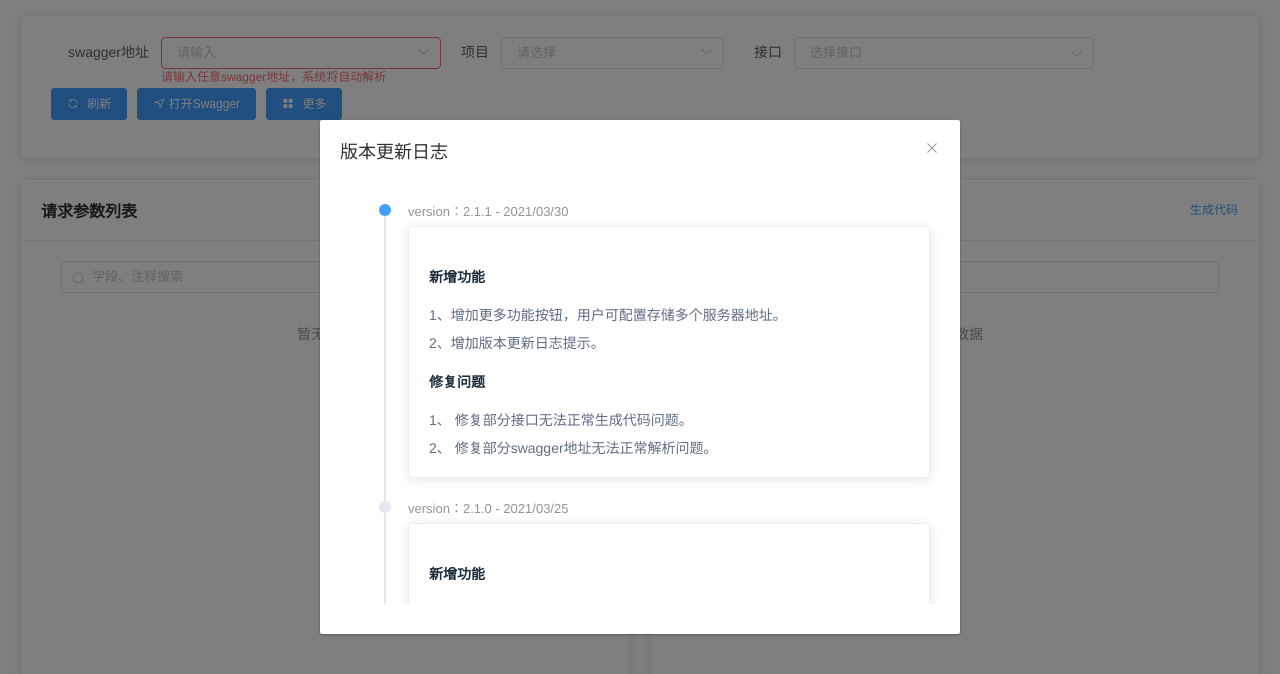
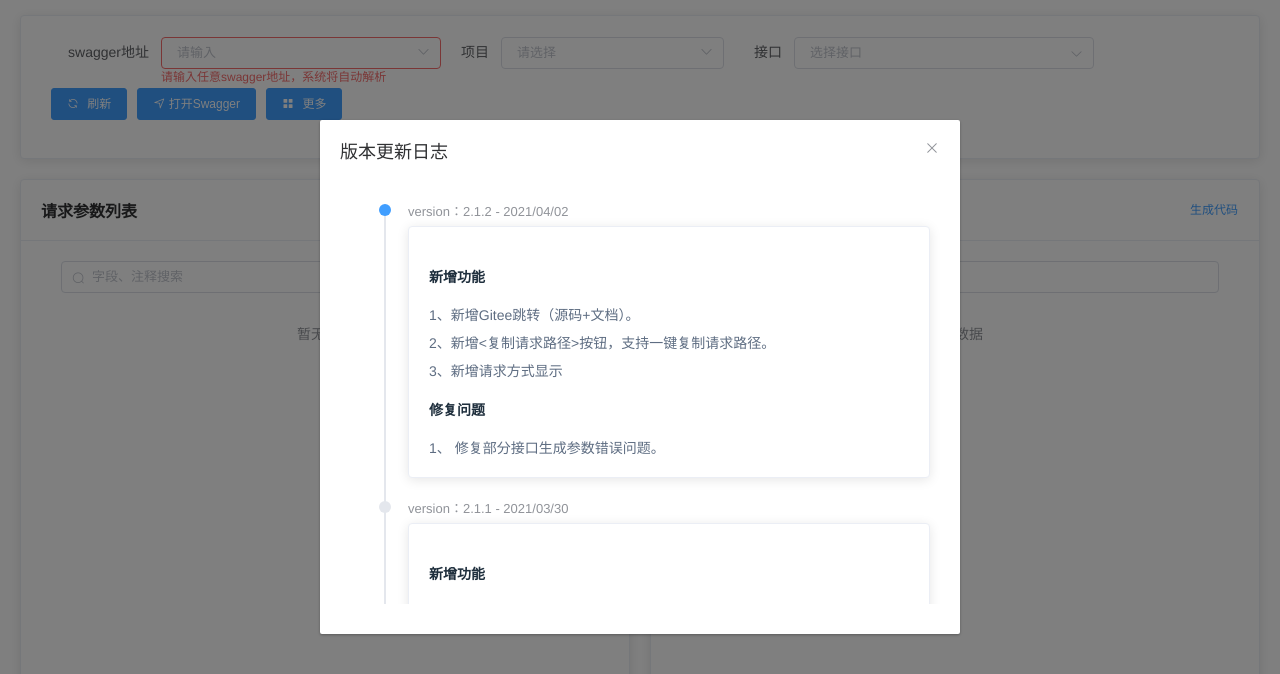
Before and after one commit to xietiansheng/swagger-ui-replace, a Vue app: page / in a window 1280 px wide. Shown: the top 674 px of the page. Built offline with nearby package versions, Linux system fonts and the light colour scheme.

Commit message:
修复部分接口参数解析错误问题

```diff
--- a/package.json
+++ b/package.json
@@ -1,6 +1,6 @@
 {
   "name": "swagger-replace-tools",
-  "version": "2.1.1",
+  "version": "2.1.2",
   "private": false,
   "scripts": {
     "serve": "vue-cli-service serve",
--- a/src/data/Version.ts
+++ b/src/data/Version.ts
@@ -20,6 +20,18 @@ export class Version {
   }
 
   public static readonly history: VersionHistory[] = [
+    {
+      version: '2.1.2',
+      issue: [
+        { id: '212i1', message: '修复部分接口生成参数错误问题。' }
+      ],
+      func: [
+        { id: '212f1', message: '新增Gitee跳转（源码+文档）。' },
+        { id: '212f2', message: '新增<复制请求路径>按钮，支持一键复制请求路径。' },
+        { id: '212f3', message: '新增请求方式显示' }
+      ],
+      timestamp: '2021/04/02'
+    },
     {
       version: '2.1.1',
       issue: [
--- a/src/views/index/components/SearchHeader/components/SelectPath.vue
+++ b/src/views/index/components/SearchHeader/components/SelectPath.vue
@@ -20,6 +20,7 @@ import { ApiDocs, Tag } from '@/entity/ApiDocs'
 import { Path } from '@/entity/Path'
 import { Propertie } from '@/entity/Propertie'
 import { Util } from '@/util'
+import de from 'element-ui/src/locale/lang/de'
 
 @Component
 export default class SelectPath extends Vue {
@@ -61,9 +62,12 @@ export default class SelectPath extends Vue {
     const refName = path.responses['200'] && path.responses['200'].schema && (path.responses['200'].schema.$ref || path.responses['200'].schema.items.$ref)
     if (refName) {
       const definition = ApiDocs.getInstance().definitions[Util.transformRefName(refName)]
-      for (const propertiesKey in definition.properties) {
-        // @ts-ignore
-        path.properties.push(new Propertie({ ...definition.properties[propertiesKey], name: propertiesKey }))
+      debugger
+      if (!Array.isArray(path.properties) || !((path.properties as Propertie[])[0] instanceof Propertie)) {
+        for (const propertiesKey in definition.properties) {
+          // @ts-ignore
+          path.properties.push(new Propertie({ ...definition.properties[propertiesKey], name: propertiesKey }))
+        }
       }
     }
   }
```
